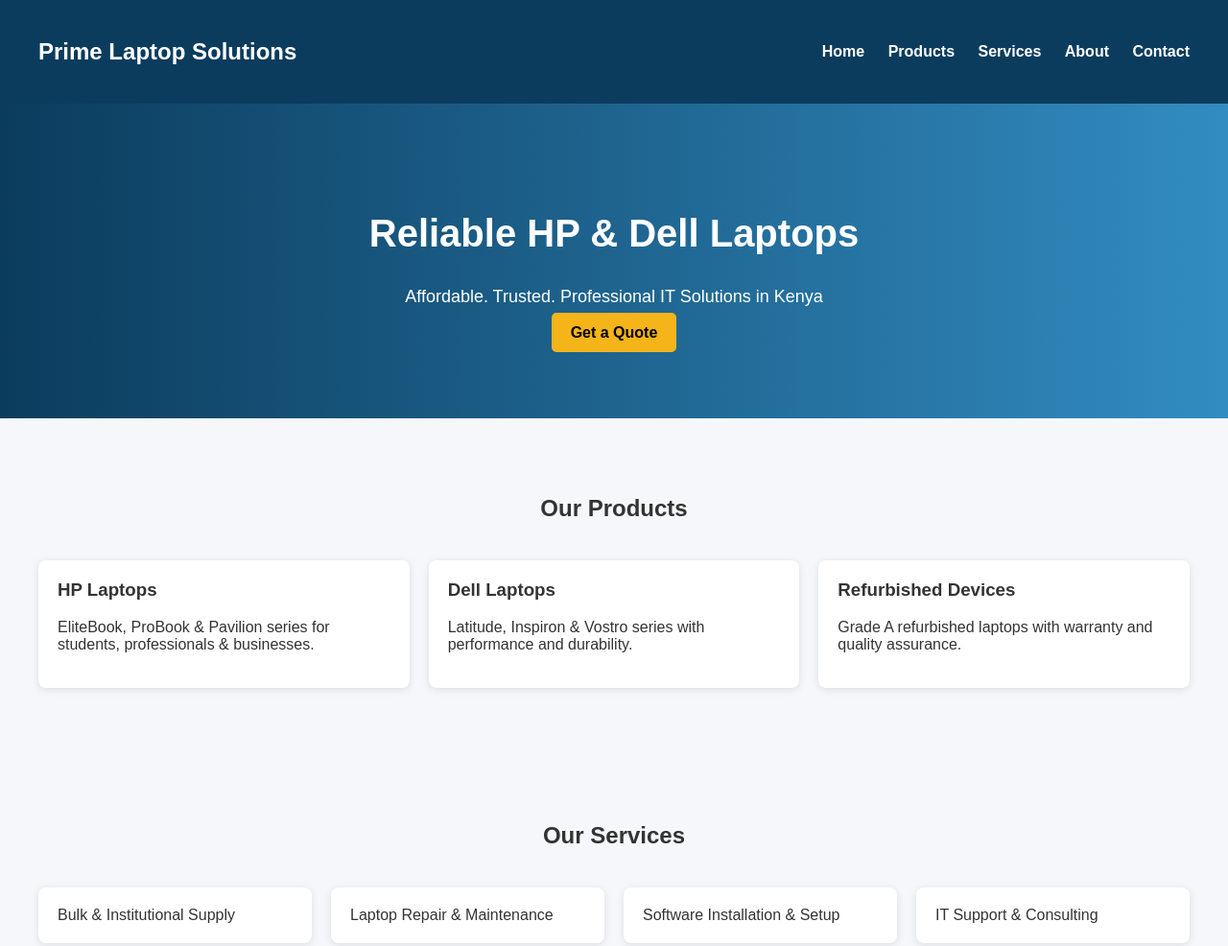
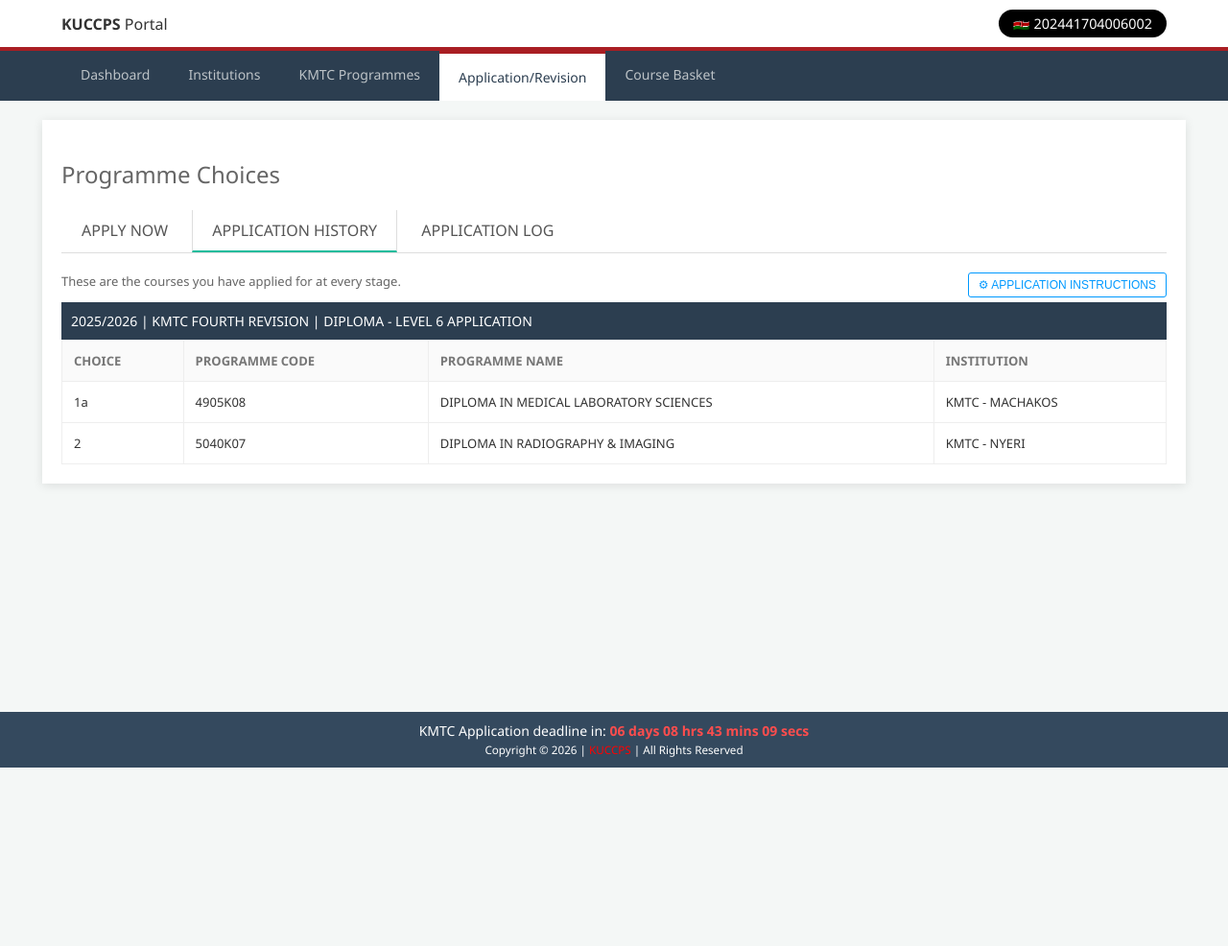
Before and after one commit to WesongaTimothy/Prime-Laptop-Solutions, a plain HTML site: page index.html in a window 1280 px wide. Shown: the top 986 px of the page at 96% size. After the commit the page ends 800 px from the top, so only its background shows below. Drawn offline with Linux system fonts and the light colour scheme.

Commit message:
Update index.html

```diff
--- a/index.html
+++ b/index.html
@@ -1,102 +1,205 @@
 <!DOCTYPE html>
 <html lang="en">
 <head>
-  <meta charset="UTF-8" />
-  <meta name="viewport" content="width=device-width, initial-scale=1.0" />
-  <title>Prime Laptop Solutions | HP & Dell Laptops</title>
-  <meta name="description" content="Prime Laptop Solutions – Trusted supplier of HP and Dell laptops in Kenya. Affordable prices, warranty, and after-sales support." />
-  <style>
-    body { font-family: Arial, sans-serif; margin: 0; background: #f5f7fa; color: #333; }
-    header { background: #0b3c5d; color: #fff; padding: 20px 40px; }
-    nav { display: flex; justify-content: space-between; align-items: center; }
-    nav a { color: #fff; margin-left: 20px; text-decoration: none; font-weight: bold; }
-    .hero { padding: 80px 40px; background: linear-gradient(to right, #0b3c5d, #328cc1); color: white; text-align: center; }
-    .hero h1 { font-size: 40px; }
-    .hero p { font-size: 18px; }
-    .btn { background: #f4b41a; color: #000; padding: 12px 20px; text-decoration: none; font-weight: bold; border-radius: 5px; }
-    .section { padding: 60px 40px; }
-    .section h2 { text-align: center; margin-bottom: 40px; }
-    .grid { display: grid; grid-template-columns: repeat(auto-fit, minmax(250px, 1fr)); gap: 20px; }
-    .card { background: #fff; padding: 20px; border-radius: 8px; box-shadow: 0 2px 8px rgba(0,0,0,0.1); }
-    .card h3 { margin-top: 0; }
-    footer { background: #0b3c5d; color: #fff; text-align: center; padding: 20px; }
-    .contact { background: #e8eef3; }
-    form input, form textarea { width: 100%; padding: 10px; margin-bottom: 10px; }
-    form button { background: #0b3c5d; color: #fff; padding: 10px; border: none; cursor: pointer; }
-  </style>
+    <meta charset="UTF-8">
+    <meta name="viewport" content="width=device-width, initial-scale=1.0">
+    <title>KUCCPS | KMTC Application</title>
+    <style>
+        :root {
+            --primary-navy: #2c3e50;
+            --accent-red: #a91e23;
+            --kuccps-blue: #0099ff;
+            --bg-gray: #f4f7f6;
+            --teal: #1abc9c;
+        }
+
+        body {
+            font-family: 'Segoe UI', Tahoma, Geneva, Verdana, sans-serif;
+            margin: 0;
+            background-color: var(--bg-gray);
+            color: #333;
+        }
+
+        /* Top Header */
+        header {
+            background: white;
+            padding: 10px 5%;
+            display: flex;
+            justify-content: space-between;
+            align-items: center;
+            border-bottom: 4px solid var(--accent-red);
+        }
+
+        .user-id {
+            background: #000;
+            color: white;
+            padding: 5px 15px;
+            border-radius: 20px;
+            font-size: 0.9em;
+        }
+
+        /* Navigation */
+        nav {
+            background: var(--primary-navy);
+            display: flex;
+            padding: 0 5%;
+            overflow-x: auto;
+        }
+
+        nav a {
+            color: #bdc3c7;
+            text-decoration: none;
+            padding: 15px 20px;
+            font-size: 14px;
+            white-space: nowrap;
+        }
+
+        nav a.active {
+            background: white;
+            color: var(--primary-navy);
+            border-top: 3px solid var(--accent-red);
+        }
+
+        /* Main Container */
+        .container {
+            width: 90%;
+            margin: 20px auto;
+            background: white;
+            padding: 20px;
+            box-shadow: 0 2px 10px rgba(0,0,0,0.1);
+        }
+
+        h2 { color: #666; font-weight: 400; }
+
+        /* Tabs */
+        .tabs {
+            border-bottom: 1px solid #ddd;
+            margin-bottom: 20px;
+        }
+
+        .tab {
+            display: inline-block;
+            padding: 10px 20px;
+            border: 1px solid transparent;
+            cursor: pointer;
+            color: #555;
+        }
+
+        .tab.active {
+            border: 1px solid #ddd;
+            border-bottom: 2px solid var(--teal);
+            border-top: none;
+        }
+
+        /* Table Design */
+        .table-header {
+            background: var(--primary-navy);
+            color: white;
+            padding: 10px;
+            font-size: 14px;
+            text-transform: uppercase;
+        }
+
+        table {
+            width: 100%;
+            border-collapse: collapse;
+            font-size: 13px;
+        }
+
+        th, td {
+            text-align: left;
+            padding: 12px;
+            border: 1px solid #eee;
+        }
+
+        th { background: #fafafa; color: #777; font-weight: 600; }
+
+        /* Deadline Footer Bar */
+        .footer-bar {
+            position: fixed;
+            bottom: 0;
+            width: 100%;
+            background: #34495e;
+            color: white;
+            text-align: center;
+            padding: 10px 0;
+            font-size: 14px;
+        }
+
+        .timer { color: #ff4d4d; font-weight: bold; }
+
+        .btn-instruction {
+            float: right;
+            border: 1px solid var(--kuccps-blue);
+            color: var(--kuccps-blue);
+            background: transparent;
+            padding: 5px 10px;
+            font-size: 12px;
+            border-radius: 3px;
+            cursor: pointer;
+        }
+    </style>
 </head>
 <body>
 
 <header>
-  <nav>
-    <h2>Prime Laptop Solutions</h2>
-    <div>
-      <a href="#">Home</a>
-      <a href="#products">Products</a>
-      <a href="#services">Services</a>
-      <a href="#about">About</a>
-      <a href="#contact">Contact</a>
-    </div>
-  </nav>
+    <div class="logo"><strong>KUCCPS</strong> Portal</div>
+    <div class="user-id">🇰🇪 202441704006002</div>
 </header>
 
-<section class="hero">
-  <h1>Reliable HP & Dell Laptops</h1>
-  <p>Affordable. Trusted. Professional IT Solutions in Kenya</p>
-  <a href="#contact" class="btn">Get a Quote</a>
-</section>
+<nav>
+    <a href="#">Dashboard</a>
+    <a href="#">Institutions</a>
+    <a href="#">KMTC Programmes</a>
+    <a href="#" class="active">Application/Revision</a>
+    <a href="#">Course Basket</a>
+</nav>
 
-<section id="products" class="section">
-  <h2>Our Products</h2>
-  <div class="grid">
-    <div class="card">
-      <h3>HP Laptops</h3>
-      <p>EliteBook, ProBook & Pavilion series for students, professionals & businesses.</p>
+<div class="container">
+    <h2>Programme Choices</h2>
+
+    <div class="tabs">
+        <div class="tab">APPLY NOW</div>
+        <div class="tab active">APPLICATION HISTORY</div>
+        <div class="tab">APPLICATION LOG</div>
     </div>
-    <div class="card">
-      <h3>Dell Laptops</h3>
-      <p>Latitude, Inspiron & Vostro series with performance and durability.</p>
+
+    <button class="btn-instruction">⚙ APPLICATION INSTRUCTIONS</button>
+    <p style="font-size: 13px; color: #666;">These are the courses you have applied for at every stage.</p>
+
+    <div class="table-header">
+        2025/2026 | KMTC FOURTH REVISION | DIPLOMA - LEVEL 6 APPLICATION
     </div>
-    <div class="card">
-      <h3>Refurbished Devices</h3>
-      <p>Grade A refurbished laptops with warranty and quality assurance.</p>
-    </div>
-  </div>
-</section>
+    <table>
+        <thead>
+            <tr>
+                <th>CHOICE</th>
+                <th>PROGRAMME CODE</th>
+                <th>PROGRAMME NAME</th>
+                <th>INSTITUTION</th>
+            </tr>
+        </thead>
+        <tbody>
+            <tr>
+                <td>1a</td>
+                <td>4905K08</td>
+                <td>DIPLOMA IN MEDICAL LABORATORY SCIENCES</td>
+                <td>KMTC - MACHAKOS</td>
+            </tr>
+            <tr>
+                <td>2</td>
+                <td>5040K07</td>
+                <td>DIPLOMA IN RADIOGRAPHY & IMAGING</td>
+                <td>KMTC - NYERI</td>
+            </tr>
+        </tbody>
+    </table>
+</div>
 
-<section id="services" class="section">
-  <h2>Our Services</h2>
-  <div class="grid">
-    <div class="card">Bulk & Institutional Supply</div>
-    <div class="card">Laptop Repair & Maintenance</div>
-    <div class="card">Software Installation & Setup</div>
-    <div class="card">IT Support & Consulting</div>
-  </div>
-</section>
-
-<section id="about" class="section">
-  <h2>About Prime Laptop Solutions</h2>
-  <p style="max-width:800px;margin:auto;text-align:center;">
-    Prime Laptop Solutions is a Kenya-based technology company specializing in the supply of HP and Dell laptops. We serve individuals, SMEs, NGOs, and institutions with affordable devices, warranty assurance, and reliable after-sales support.
-  </p>
-</section>
-
-<section id="contact" class="section contact">
-  <h2>Contact Us</h2>
-  <div style="max-width:600px;margin:auto;">
-    <form>
-      <input type="text" placeholder="Your Name" required />
-      <input type="email" placeholder="Your Email" required />
-      <input type="text" placeholder="Phone Number" required />
-      <textarea rows="4" placeholder="Your Message"></textarea>
-      <button type="submit">Send Inquiry</button>
-    </form>
-  </div>
-</section>
-
-<footer>
-  <p>© 2026 Prime Laptop Solutions. All Rights Reserved.</p>
-</footer>
+<div class="footer-bar">
+    KMTC Application deadline in: <span class="timer">06 days 08 hrs 43 mins 09 secs</span><br>
+    <small>Copyright © 2026 | <span style="color:red">KUCCPS</span> | All Rights Reserved</small>
+</div>
 
 </body>
 </html>
```
